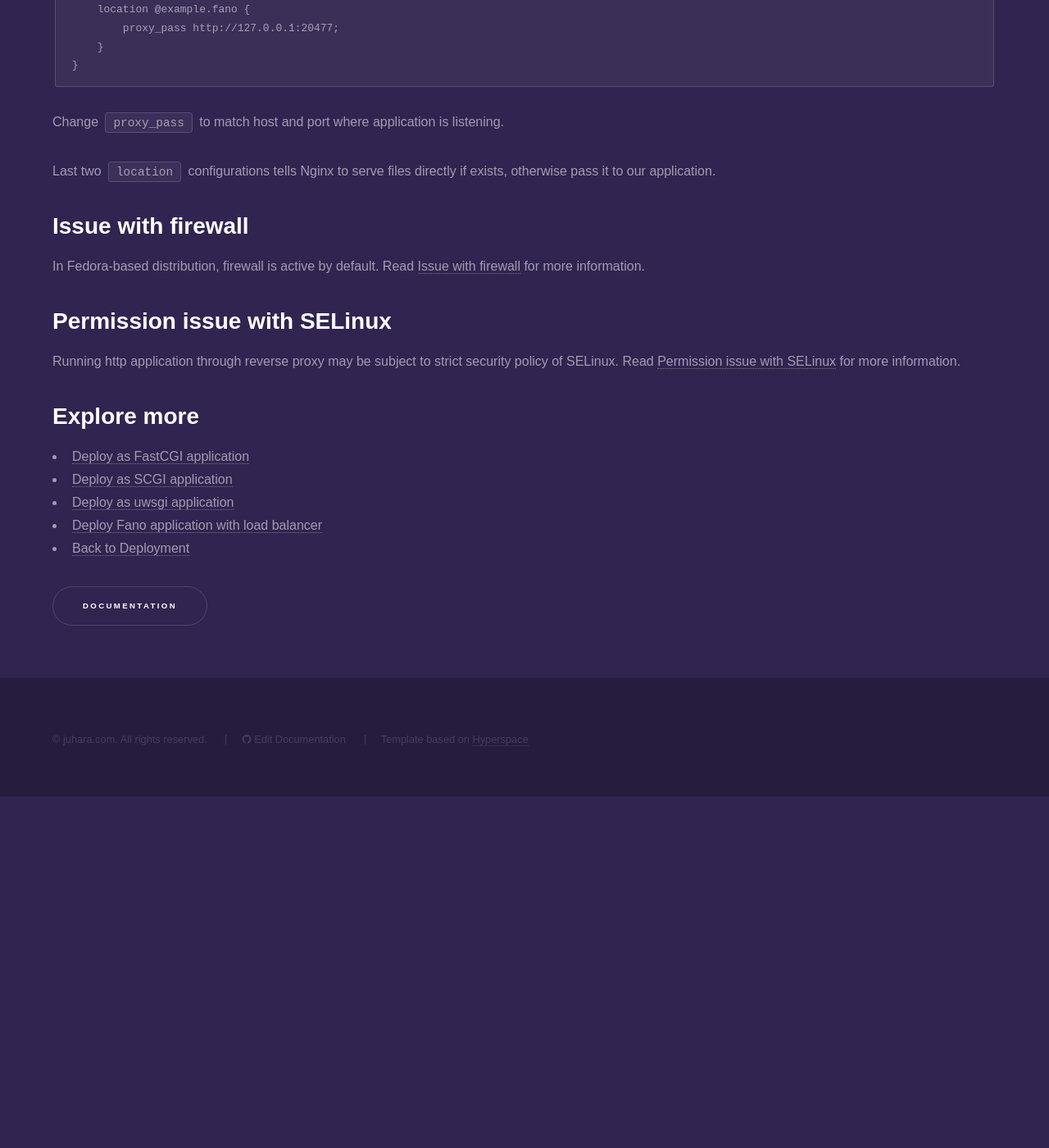
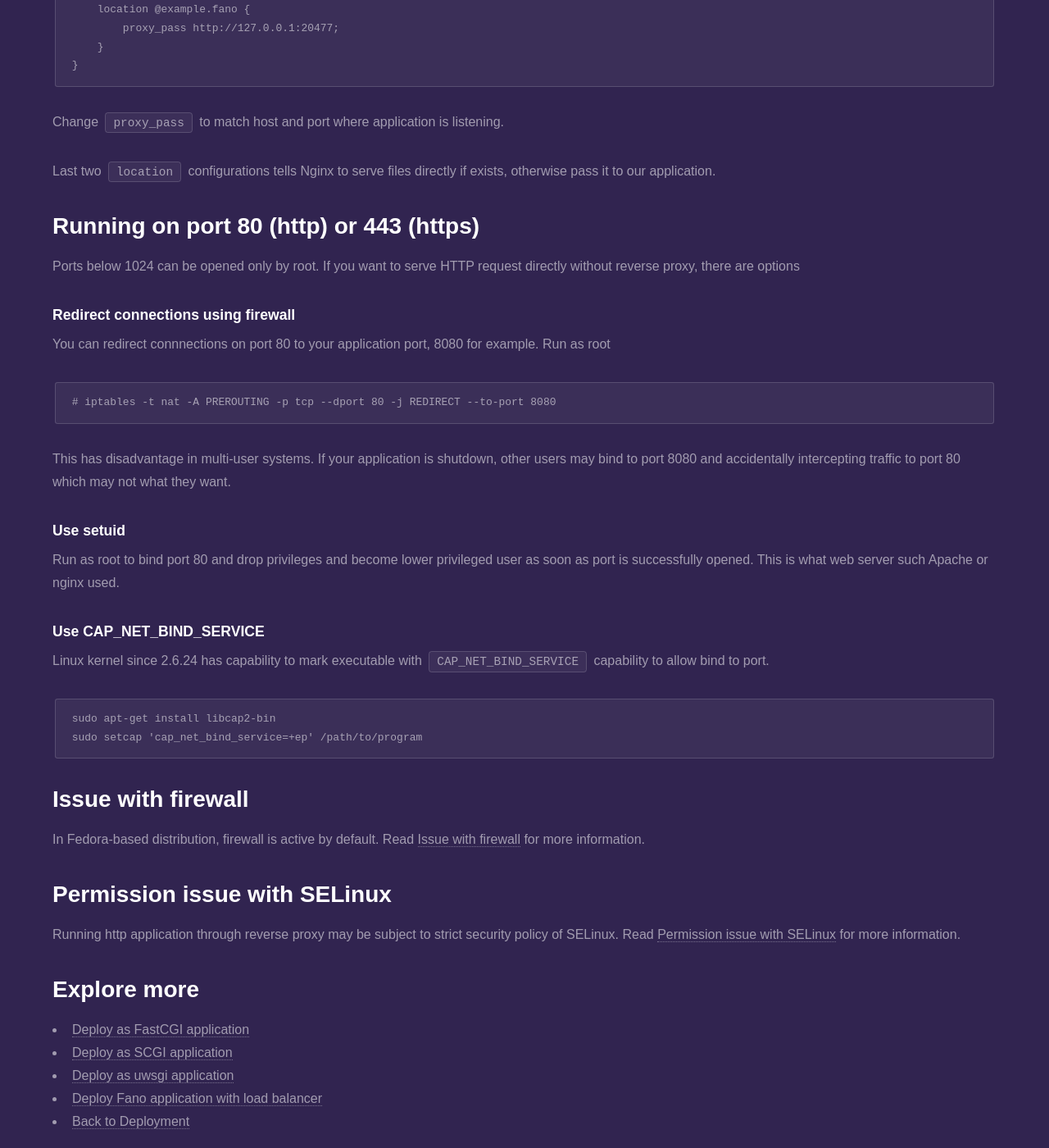
Before and after one commit to fanoframework/fanoframework.github.io, a Jekyll site: the page built from deployment/standalone-web-server/index.md, in a window 1280 px wide and 1400 px high, scrolled down 3935 px. Shown: the whole window at 82% size. Built offline with Jekyll 4.4.1, drawn with Linux system fonts in a browser that asks for light colours; our own code applies the rules of GitHub Pages for plain Markdown files; before the commit the page ends 4906 px from its top, so only the background shows below that.

Commit message:
improve content

````diff
--- a/deployment/standalone-web-server/index.md
+++ b/deployment/standalone-web-server/index.md
@@ -153,6 +153,27 @@ Change `proxy_pass` to match host and port where application is listening.
 
 Last two `location` configurations tells Nginx to serve files directly if exists, otherwise pass it to our application.
 
+## Running on port 80 (http) or 443 (https)
+
+Ports below 1024 can be opened only by root. If you want to serve HTTP request directly without reverse proxy, there are options
+
+### Redirect connections using firewall
+You can redirect connnections on port 80 to your application port, 8080 for example. Run as root
+```
+# iptables -t nat -A PREROUTING -p tcp --dport 80 -j REDIRECT --to-port 8080
+```
+This has disadvantage in multi-user systems. If your application is shutdown, other users may bind to port 8080 and accidentally intercepting traffic to port 80 which may not what they want.
+
+### Use setuid
+
+Run as root to bind port 80 and drop privileges and become lower privileged user as soon as port is successfully opened. This is what web server such Apache or nginx used.
+
+### Use CAP_NET_BIND_SERVICE
+Linux kernel since 2.6.24 has capability to mark executable with `CAP_NET_BIND_SERVICE` capability to allow bind to port.
+```
+sudo apt-get install libcap2-bin
+sudo setcap 'cap_net_bind_service=+ep' /path/to/program
+```
 ## Issue with firewall
 
 In Fedora-based distribution, firewall is active by default. Read [Issue with firewall](/deployment/scgi#issue-with-firewall) for more information.
````
